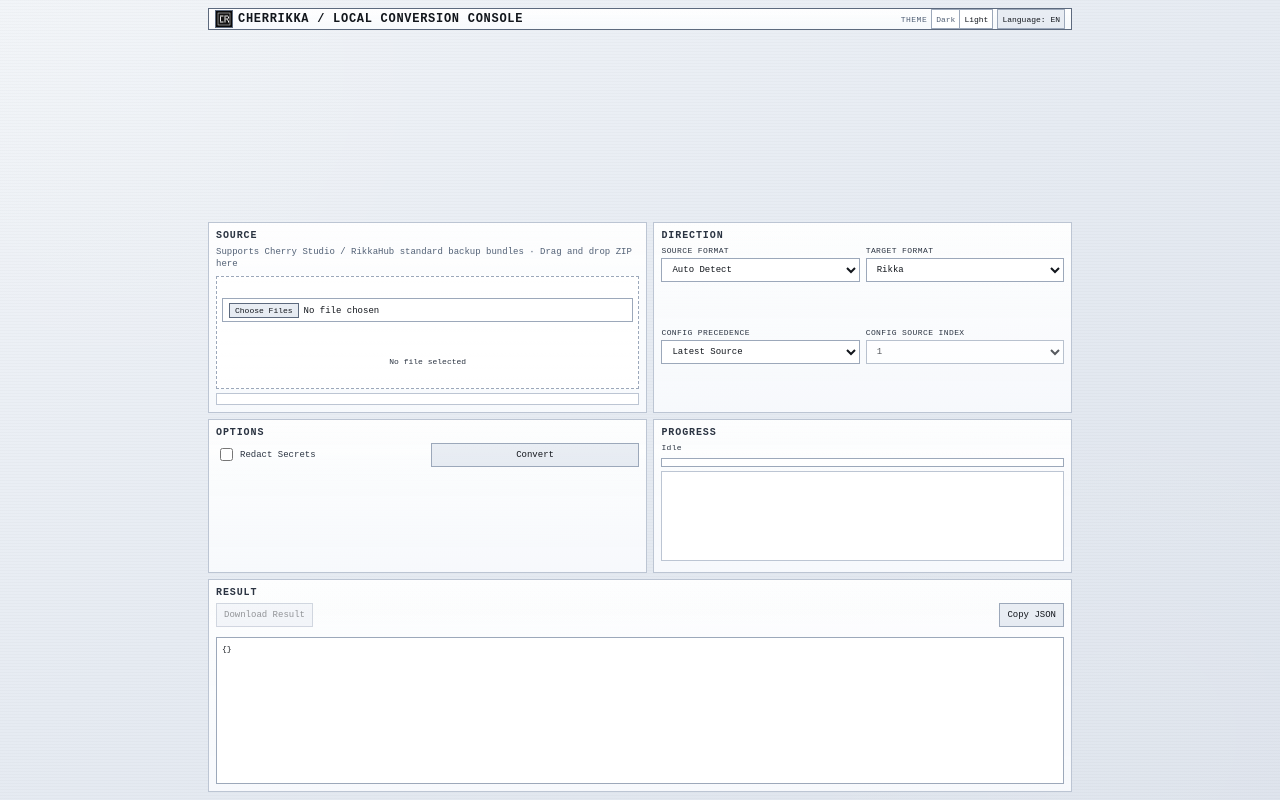
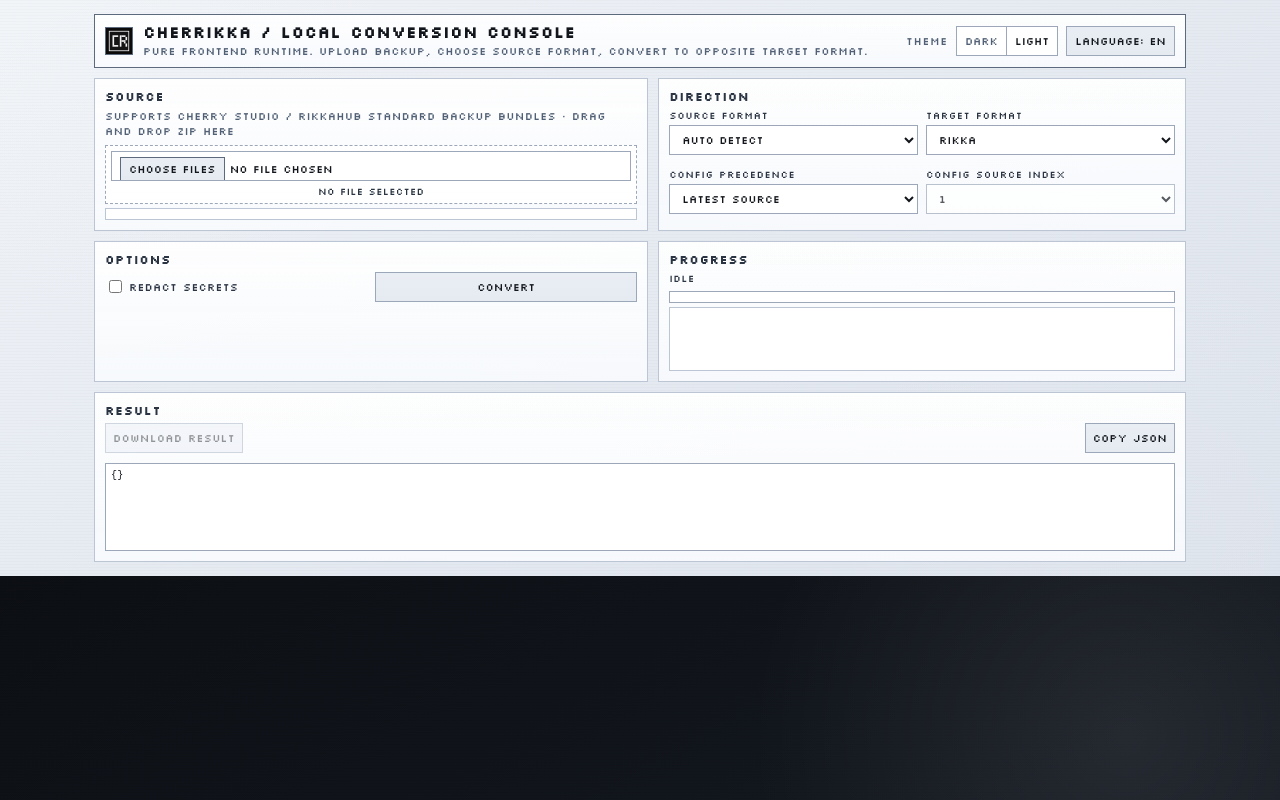
Before and after one commit to jacob-ayang/Cherrikka, a website built with Vite: page frontend/index.html in a window 1280 px wide. Built offline with nearby package versions, Linux system fonts and the light colour scheme.

Commit message:
docs: rewrite README and polish pixel UI typography/layout

```diff
--- a/frontend/src/ui/theme.css
+++ b/frontend/src/ui/theme.css
@@ -1,4 +1,5 @@
 :root {
+  --font-pixel: "Silkscreen", "Courier New", "Consolas", monospace;
   --bg-0: #07080a;
   --bg-1: #0e1116;
   --bg-2: #141921;
@@ -17,7 +18,7 @@
   --progress-b: #d5dbe6;
   --noise: #ffffff07;
   --theme-shadow: #00000070;
-  --input-height: 24px;
+  --input-height: 30px;
 }
 
 body[data-theme='dark'] {
@@ -61,16 +62,17 @@ body,
     radial-gradient(circle at 88% 92%, #ffffff14 0%, transparent 28%),
     linear-gradient(150deg, var(--bg-0) 0%, var(--bg-1) 48%, var(--bg-2) 100%);
   color: var(--text-0);
-  font-family: "Courier New", "Consolas", monospace;
+  font-family: var(--font-pixel);
+  letter-spacing: 0.015em;
 }
 
 .shell {
-  width: min(880px, 100%);
+  width: min(1120px, 100%);
   margin: 0 auto;
-  padding: 8px;
+  padding: 14px;
   display: grid;
-  gap: 4px;
-  min-height: 100vh;
+  gap: 10px;
+  min-height: 0;
 }
 
 .shell::after {
@@ -88,27 +90,27 @@ body,
   display: flex;
   align-items: center;
   justify-content: space-between;
-  gap: 4px;
+  gap: 8px;
   border: 1px solid var(--line-strong);
   background:
     linear-gradient(180deg, #ffffff11 0%, #00000000 42%),
     linear-gradient(180deg, var(--surface) 0%, var(--surface-soft) 100%);
-  padding: 3px 6px;
+  padding: 8px 10px;
   box-shadow: inset 0 1px 0 #ffffff14;
-  height: 22px;
+  min-height: 54px;
 }
 
 .app-brand {
   display: flex;
   align-items: center;
-  gap: 5px;
+  gap: 10px;
   min-width: 0;
   flex: 1;
 }
 
 .app-icon {
-  width: 18px;
-  height: 18px;
+  width: 28px;
+  height: 28px;
   border: 1px solid var(--line-strong);
   background: var(--bg-0);
   image-rendering: pixelated;
@@ -118,7 +120,7 @@ body,
 
 .title {
   margin: 0;
-  font-size: 12px;
+  font-size: 16px;
   letter-spacing: 0.06em;
   text-transform: uppercase;
   white-space: nowrap;
@@ -129,24 +131,24 @@ body,
 }
 
 .subtitle {
-  margin: 2px 0 0;
+  margin: 4px 0 0;
   color: var(--text-2);
-  font-size: 8px;
+  font-size: 11px;
   line-height: 1.3;
-  display: none;
+  display: block;
 }
 
 .top-controls {
   display: flex;
   align-items: center;
-  gap: 4px;
+  gap: 8px;
   flex-wrap: nowrap;
   justify-content: flex-end;
   flex: 0 1 auto;
 }
 
 .control-label {
-  font-size: 8px;
+  font-size: 11px;
   color: var(--text-2);
   letter-spacing: 0.06em;
   text-transform: uppercase;
@@ -157,7 +159,7 @@ body,
   display: inline-flex;
   border: 1px solid var(--line);
   background: var(--input-bg);
-  height: 20px;
+  height: 30px;
 }
 
 .theme-btn {
@@ -166,8 +168,8 @@ body,
   background: transparent;
   color: var(--text-2);
   font: inherit;
-  font-size: 8px;
-  padding: 2px 4px;
+  font-size: 11px;
+  padding: 4px 8px;
   cursor: pointer;
   transition: background 120ms ease, color 120ms ease;
   display: flex;
@@ -188,10 +190,10 @@ body,
   background: linear-gradient(180deg, #ffffff1b, #00000000), var(--surface-raised);
   color: var(--text-0);
   font: inherit;
-  font-size: 8px;
-  padding: 2px 4px;
+  font-size: 11px;
+  padding: 4px 8px;
   cursor: pointer;
-  height: 20px;
+  height: 30px;
   display: flex;
   align-items: center;
   white-space: nowrap;
@@ -206,7 +208,7 @@ body,
     'source direction'
     'options progress'
     'result result';
-  gap: 6px;
+  gap: 10px;
 }
 
 .panel {
@@ -215,7 +217,7 @@ body,
   background:
     linear-gradient(180deg, #ffffff0c 0%, #00000000 42%),
     linear-gradient(180deg, var(--surface) 0%, var(--surface-soft) 100%);
-  padding: 7px;
+  padding: 10px;
   display: flex;
   flex-direction: column;
   box-shadow: inset 0 1px 0 #ffffff12;
@@ -233,32 +235,32 @@ body,
 
 .panel-source {
   grid-area: source;
-  min-height: 78px;
+  min-height: 0;
 }
 
 .panel-direction {
   grid-area: direction;
-  min-height: 78px;
+  min-height: 0;
 }
 
 .panel-options {
   grid-area: options;
-  min-height: 62px;
+  min-height: 0;
 }
 
 .panel-progress {
   grid-area: progress;
-  min-height: 62px;
+  min-height: 0;
 }
 
 .panel-result {
   grid-area: result;
-  min-height: 150px;
+  min-height: 170px;
 }
 
 .panel-title {
   margin: 0 0 5px;
-  font-size: 10px;
+  font-size: 12px;
   color: var(--text-1);
   letter-spacing: 0.09em;
   text-transform: uppercase;
@@ -268,7 +270,7 @@ body,
 .panel-hint {
   margin: 0 0 5px;
   color: var(--text-2);
-  font-size: 9px;
+  font-size: 11px;
   line-height: 1.4;
   flex: 0 0 auto;
 }
@@ -280,8 +282,8 @@ body,
   background: var(--input-bg);
   color: var(--text-0);
   font: inherit;
-  font-size: 9px;
-  padding: 4px 6px;
+  font-size: 11px;
+  padding: 5px 8px;
   height: var(--input-height);
   display: flex;
   align-items: center;
@@ -292,8 +294,8 @@ body,
   background: linear-gradient(180deg, #ffffff20, #00000000), var(--surface-raised);
   color: var(--text-0);
   font: inherit;
-  font-size: 8px;
-  padding: 2px 5px;
+  font-size: 11px;
+  padding: 4px 8px;
   margin-right: 5px;
   cursor: pointer;
 }
@@ -305,7 +307,7 @@ body,
   padding: 5px;
   background: linear-gradient(180deg, #ffffff09, #00000000), var(--input-bg);
   flex: 1;
-  min-height: 40px;
+  min-height: 58px;
   place-items: center;
 }
 
@@ -317,7 +319,7 @@ body,
 .file-name {
   margin: 0;
   color: var(--text-1);
-  font-size: 8px;
+  font-size: 10px;
   word-break: break-all;
   line-height: 1.3;
 }
@@ -326,7 +328,7 @@ body,
   margin-top: 4px;
   display: grid;
   gap: 4px;
-  max-height: 128px;
+  max-height: 180px;
   overflow: auto;
   border: 1px solid var(--line-soft);
   background: var(--input-bg);
@@ -341,14 +343,14 @@ body,
 }
 
 .file-row-info {
-  font-size: 8px;
+  font-size: 10px;
   color: var(--text-1);
   word-break: break-word;
   line-height: 1.4;
 }
 
 .file-row-meta {
-  font-size: 8px;
+  font-size: 10px;
   color: var(--text-2);
   border-top: 1px dashed var(--line-soft);
   padding-top: 3px;
@@ -357,21 +359,21 @@ body,
 }
 
 .btn-remove {
-  min-width: 56px;
+  min-width: 74px;
   padding: 0 6px;
 }
 
 .format-row {
   display: grid;
   grid-template-columns: repeat(2, minmax(0, 1fr));
-  gap: 6px;
+  gap: 8px;
   flex: 1;
 }
 
 .action-row {
   display: grid;
   grid-template-columns: repeat(2, minmax(0, 1fr));
-  gap: 6px;
+  gap: 8px;
   flex: 1;
 }
 
@@ -379,7 +381,7 @@ body,
   display: flex;
   flex-direction: column;
   gap: 3px;
-  font-size: 8px;
+  font-size: 10px;
   color: var(--text-1);
   text-transform: uppercase;
   letter-spacing: 0.05em;
@@ -390,7 +392,7 @@ body,
   display: inline-flex;
   align-items: center;
   gap: 4px;
-  font-size: 9px;
+  font-size: 11px;
   color: var(--text-1);
   padding: 0;
   height: var(--input-height);
@@ -402,7 +404,7 @@ body,
   background: linear-gradient(180deg, #ffffff22, #00000000), var(--surface-raised);
   color: var(--text-0);
   font: inherit;
-  font-size: 9px;
+  font-size: 11px;
   padding: 0 7px;
   cursor: pointer;
   text-decoration: none;
@@ -428,7 +430,7 @@ body,
 }
 
 .status {
-  font-size: 8px;
+  font-size: 10px;
   color: var(--text-1);
   margin: 0 0 4px;
   letter-spacing: 0.04em;
@@ -438,7 +440,7 @@ body,
 .progress-bar {
   border: 1px solid var(--line);
   background: var(--input-bg);
-  height: 9px;
+  height: 12px;
   overflow: hidden;
   flex: 0 0 auto;
   margin: 2px 0;
@@ -453,10 +455,10 @@ body,
 
 .log {
   margin: 2px 0 0;
-  font-size: 8px;
+  font-size: 10px;
   color: var(--text-2);
-  min-height: 32px;
-  max-height: 90px;
+  min-height: 64px;
+  max-height: 140px;
   border: 1px solid var(--line-soft);
   background: var(--input-bg);
   padding: 5px;
@@ -478,18 +480,18 @@ body,
 
 .json {
   margin: 0;
-  font-size: 8px;
+  font-size: 10px;
   line-height: 1.4;
   border: 1px solid var(--line);
   background: var(--input-bg);
   padding: 5px;
-  max-height: 180px;
+  max-height: 260px;
   overflow: auto;
   flex: 1;
 }
 
 .result-list {
-  font-size: 8px;
+  font-size: 10px;
   line-height: 1.4;
   color: var(--text-1);
   margin: 0 0 3px;
@@ -498,6 +500,12 @@ body,
 }
 
 @media (max-width: 980px) {
+  .shell {
+    width: min(100%, 960px);
+    padding: 10px;
+    gap: 8px;
+  }
+
   .grid {
     grid-template-columns: 1fr;
     grid-template-areas:
@@ -506,20 +514,21 @@ body,
       'options'
       'progress'
       'result';
+    gap: 8px;
   }
 }
 
 @media (max-width: 760px) {
   .shell {
     padding: 8px;
-    gap: 8px;
+    gap: 6px;
   }
 
   .topbar {
-    height: auto;
+    min-height: 0;
     flex-direction: column;
     align-items: flex-start;
-    padding: 6px 8px;
+    padding: 8px;
   }
 
   .app-brand {
@@ -533,7 +542,7 @@ body,
   .top-controls {
     width: 100%;
     flex-wrap: wrap;
-    gap: 5px;
+    gap: 6px;
   }
 
   .format-row,
@@ -546,7 +555,6 @@ body,
   .panel-direction,
   .panel-options,
   .panel-progress {
-    min-height: auto;
-    min-height: 65px;
+    min-height: 0;
   }
 }
```
Also changed, not shown: README.md.
